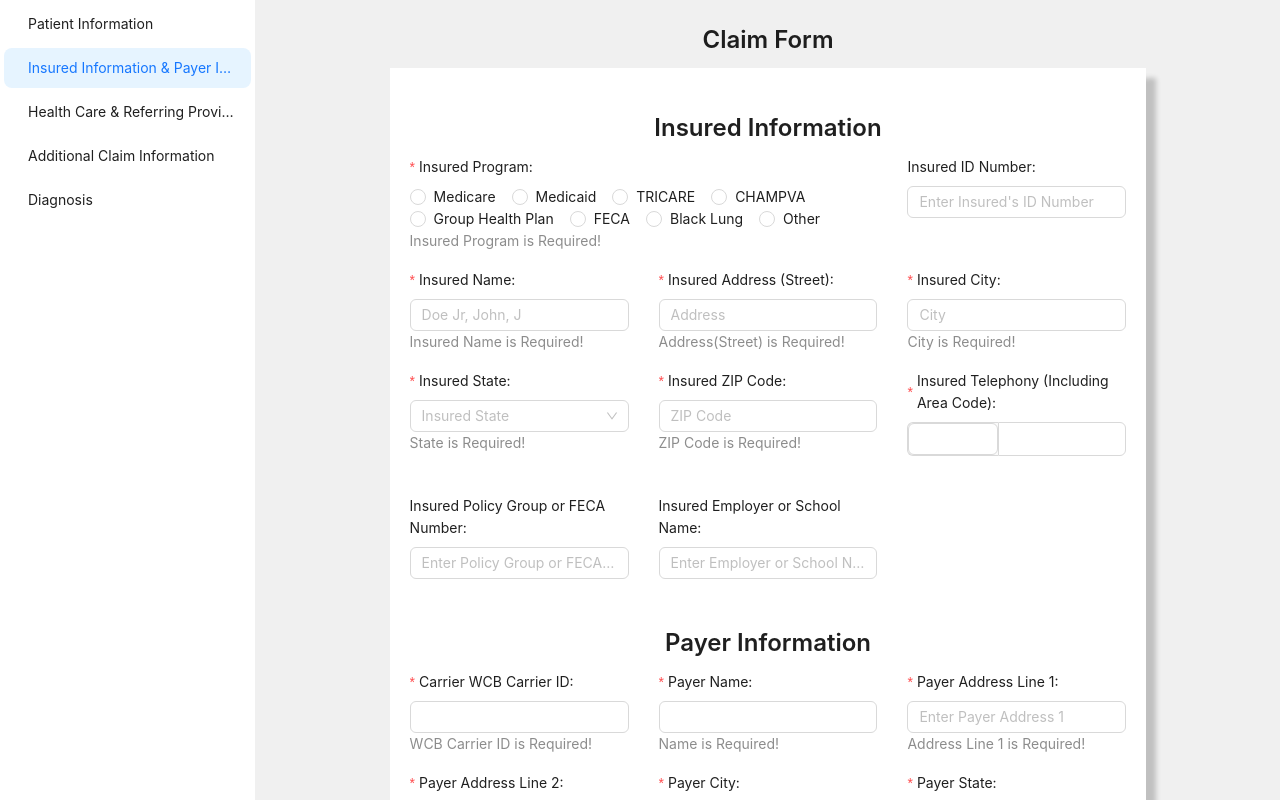
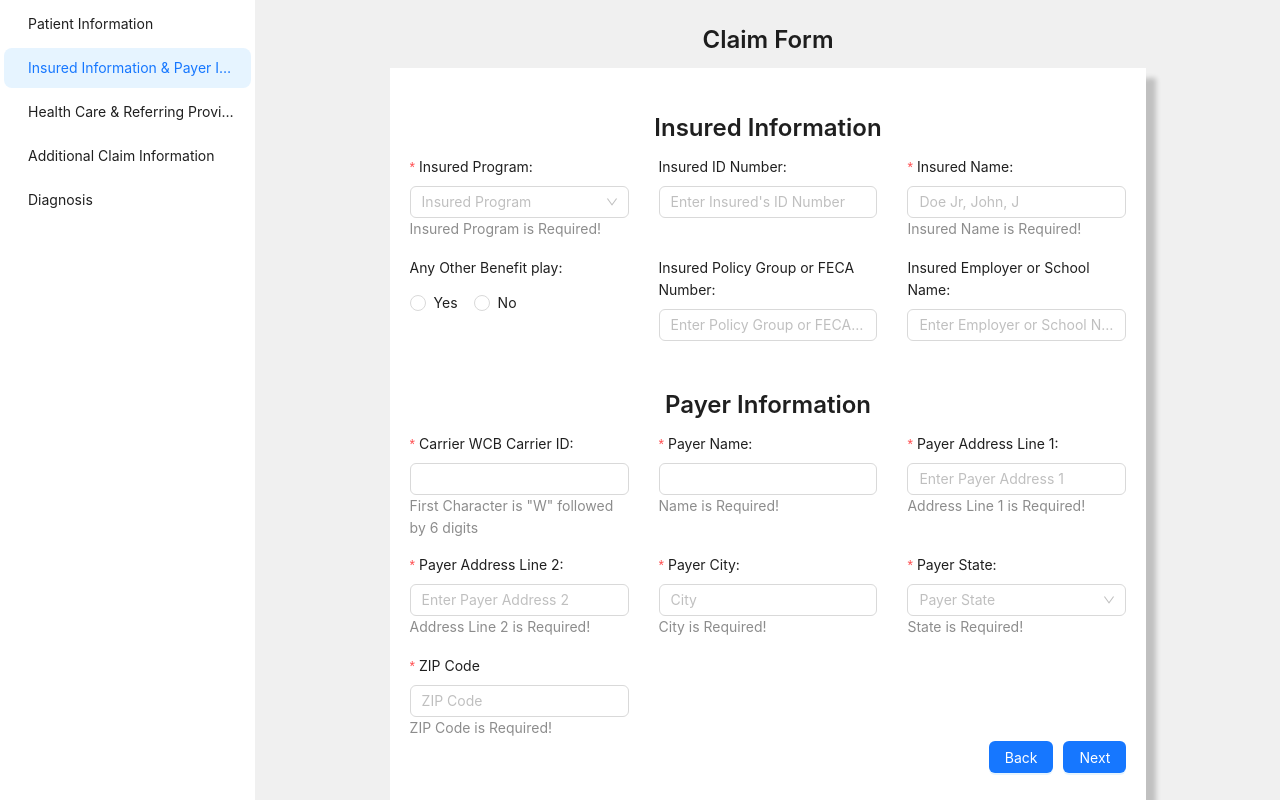
Before and after one commit to anji2006/ClaimInsurance, a React (Vite) app: page / in a window 1280 px wide. Both pictures are taken after a click on the item "Insured Information & Payer Information". Shown: the top 800 px of the page. Built offline with nearby package versions, Linux system fonts and the light colour scheme.

Commit message:
commit 2

```diff
--- a/src/App.tsx
+++ b/src/App.tsx
@@ -1,9 +1,12 @@
 import { useState } from "react";
 import Claim from "./views/claimForm/Claim"
-import ClaimContextProvider, { CustomObject } from "./store/claimContext";
+import ClaimContextProvider from "./store/claimContext";
+import { CustomObject } from "./utils/types";
 
 function App() {
   const [claimData, setClaimData] = useState<CustomObject>({});
+
+  console.log('++++++++++++++++++++++claimData', claimData);
 
   return (
     <ClaimContextProvider value={{claimData, setClaimData}}>
--- a/src/store/claimContext.ts
+++ b/src/store/claimContext.ts
@@ -1,8 +1,5 @@
 import { createContext, useContext } from "react";
-
-export type CustomObject = {
-  [k: string]: any
-}
+import { CustomObject } from "../utils/types";
 
 type IState = {
     claimData: CustomObject;
--- /dev/null
+++ b/src/utils/functions.ts
@@ -0,0 +1,22 @@
+import { CustomObject } from "./types";
+
+function addObjToRes(obj: CustomObject, res: CustomObject) {
+  for (const [key, value] of Object.entries(obj)) {
+    if (typeof value === 'object' && !Array.isArray(value)) {
+
+      if (res[key] === undefined) res[key] = {};
+
+      addObjToRes(obj[key], res[key])
+    } else {
+      res[key] = value;
+    }
+  }
+}
+
+export function combineTwoObjects(obj1: CustomObject, obj2: CustomObject) {
+  const res = structuredClone(obj1);
+
+  addObjToRes(obj2, res);
+
+  return res;
+}
--- /dev/null
+++ b/src/utils/types.ts
@@ -0,0 +1,4 @@
+
+export type CustomObject = {
+  [k: string]: any
+}
--- a/src/views/claimForm/Claim.tsx
+++ b/src/views/claimForm/Claim.tsx
@@ -38,7 +38,6 @@ export default function Claim() {
         return (
           <PatientInformation
             next={nextPage}
-            prev={prevPage}
           />
         );
       case 1:
--- a/src/views/claimForm/compoents/AdditionalClaimInfo.tsx
+++ b/src/views/claimForm/compoents/AdditionalClaimInfo.tsx
@@ -8,11 +8,13 @@ import {
   InputNumber,
   Row,
 } from "antd";
-import { booleanOptions, dateFormate } from "../constants";
+import { BooleanEnum, booleanOptions, dateFormate } from "../constants";
 import RadioGroup from "./RadioGroup";
 import SubTitle from "./SubTitle";
 import { useClaimContext } from "../../../store/claimContext";
 import { MouseEventHandler } from "react";
+import { combineTwoObjects } from "../../../utils/functions";
+import { CustomObject } from "../../../utils/types";
 
 interface IProps {
   next: Function;
@@ -21,7 +23,7 @@ interface IProps {
 
 export default function AdditionalClaimInfo({ next, prev }: IProps) {
   const [form] = Form.useForm();
-  const {setClaimData} = useClaimContext();
+  const { claimData, setClaimData } = useClaimContext();
 
   const onFinish = (values: any) => {
     console.log(values);
@@ -29,8 +31,21 @@ export default function AdditionalClaimInfo({ next, prev }: IProps) {
     next();
   };
 
+  const onValuesChange = (changedValues: CustomObject) => {
+    const updatedData = combineTwoObjects(claimData, changedValues);
+    setClaimData(updatedData);
+  };
+
+  console.log("======= Addtional", claimData);
+
   return (
-    <Form form={form} onFinish={onFinish} layout="vertical">
+    <Form
+      form={form}
+      onFinish={onFinish}
+      layout="vertical"
+      onValuesChange={onValuesChange}
+      initialValues={claimData}
+    >
       <SubTitle title="Additional Claim Information" />
       <Row gutter={[30, 0]}>
         <Col span={8}>
@@ -40,7 +55,10 @@ export default function AdditionalClaimInfo({ next, prev }: IProps) {
             help="Authorization Number is Required!"
             rules={[{ required: true }]}
           >
-            <Input name="additional-claim-information/wcb-authorization-number" maxLength={15} />
+            <Input
+              name="additional-claim-information/wcb-authorization-number"
+              maxLength={15}
+            />
           </Form.Item>
         </Col>
         <Col span={8}>
@@ -50,7 +68,10 @@ export default function AdditionalClaimInfo({ next, prev }: IProps) {
             help="Rating Code is Required!"
             rules={[{ required: true }]}
           >
-            <Input name="additional-claim-information/wcb-rating-code" maxLength={12} />
+            <Input
+              name="additional-claim-information/wcb-rating-code"
+              maxLength={12}
+            />
           </Form.Item>
         </Col>
         <Col span={8}>
@@ -60,7 +81,10 @@ export default function AdditionalClaimInfo({ next, prev }: IProps) {
             help="Type Code is Required!"
             rules={[{ required: true }]}
           >
-            <Input name="additional-claim-information/report-type-code" maxLength={5} />
+            <Input
+              name="additional-claim-information/report-type-code"
+              maxLength={5}
+            />
           </Form.Item>
         </Col>
         <Col span={8}>
@@ -70,7 +94,10 @@ export default function AdditionalClaimInfo({ next, prev }: IProps) {
             help="Type Code is Required!"
             rules={[{ required: true }]}
           >
-            <Input name="additional-claim-information/transmission-type-code" maxLength={1} />
+            <Input
+              name="additional-claim-information/transmission-type-code"
+              maxLength={1}
+            />
           </Form.Item>
         </Col>
         <Col span={8}>
@@ -80,7 +107,10 @@ export default function AdditionalClaimInfo({ next, prev }: IProps) {
             help="Control ID is Required!"
             rules={[{ required: true }]}
           >
-            <Input name="additional-claim-information/attachment-control-id" maxLength={15} />
+            <Input
+              name="additional-claim-information/attachment-control-id"
+              maxLength={15}
+            />
           </Form.Item>
         </Col>
         <Col span={8}>
@@ -90,39 +120,78 @@ export default function AdditionalClaimInfo({ next, prev }: IProps) {
             help="Received Date is Required!"
             rules={[{ required: true }]}
           >
-            <Input name="additional-claim-information/carrier-received-date" maxLength={14} />
+            <Input
+              name="additional-claim-information/carrier-received-date"
+              maxLength={14}
+            />
           </Form.Item>
         </Col>
         <Col span={8}>
           <Form.Item
             label="Unable to Work From Date:"
-            name={["patient", "dates_patient_unable_to_work_in_current_operation", "from_date"]}
+            name={[
+              "patient",
+              "dates_patient_unable_to_work_in_current_operation",
+              "from_date",
+            ]}
           >
-            <DatePicker className="w-full" name="patient/dates-patient-unable-to-work-in-current-operation/from-date" placeholder={dateFormate} format={dateFormate} />
+            <DatePicker
+              className="w-full"
+              name="patient/dates-patient-unable-to-work-in-current-operation/from-date"
+              placeholder={dateFormate}
+              format={dateFormate}
+            />
           </Form.Item>
         </Col>
         <Col span={8}>
           <Form.Item
             label="Unable to Work To Date:"
-            name={["patient", "dates_patient_unable_to_work_in_current_operation", "to_date"]}
+            name={[
+              "patient",
+              "dates_patient_unable_to_work_in_current_operation",
+              "to_date",
+            ]}
           >
-            <DatePicker className="w-full" name="patient/dates-patient-unable-to-work-in-current-operation/to-date" placeholder={dateFormate} format={dateFormate} />
+            <DatePicker
+              className="w-full"
+              name="patient/dates-patient-unable-to-work-in-current-operation/to-date"
+              placeholder={dateFormate}
+              format={dateFormate}
+            />
           </Form.Item>
         </Col>
         <Col span={8}>
           <Form.Item
             label="Hospitalization From Date:"
-            name={["physician_or_supplier", "hospitalization_dates_related_to_current_services", "from_date"]}
+            name={[
+              "physician_or_supplier",
+              "hospitalization_dates_related_to_current_services",
+              "from_date",
+            ]}
           >
-            <DatePicker className="w-full" name="physician-or-supplier/hospitalization-dates-related-to-current-services/from-date" placeholder={dateFormate} format={dateFormate} />
+            <DatePicker
+              className="w-full"
+              name="physician-or-supplier/hospitalization-dates-related-to-current-services/from-date"
+              placeholder={dateFormate}
+              format={dateFormate}
+            />
           </Form.Item>
         </Col>
         <Col span={8}>
           <Form.Item
             label="Hospitalization To Date:"
-            name={["physician_or_supplier", "hospitalization_dates_related_to_current_services", "to_date"]}
+            name={[
+              "physician_or_supplier",
+              "hospitalization_dates_related_to_current_services",
+              "to_date",
+            ]}
           >
-            <DatePicker className="w-full" name="physician-or-supplier/hospitalization-dates-related-to-current-services/to-date" placeholder={dateFormate} format={dateFormate} />
+            <DatePicker
+              className="w-full"
+              name="physician-or-supplier/hospitalization-dates-related-to-current-services/to-date"
+              placeholder={dateFormate}
+              format={dateFormate}
+            />
           </Form.Item>
         </Col>
         <Col span={8}>
@@ -130,31 +199,50 @@ export default function AdditionalClaimInfo({ next, prev }: IProps) {
             label="Outside Lab:"
             name={["physician_or_supplier", "outside_lab_flag"]}
           >
-            <RadioGroup name="physician-or-supplier/outside-lab-flag" options={booleanOptions} />
+            <RadioGroup
+              name="physician-or-supplier/outside-lab-flag"
+              options={booleanOptions}
+            />
           </Form.Item>
         </Col>
+        {claimData?.physician_or_supplier?.outside_lab_flag ===
+          BooleanEnum.yes && (
           <Col span={8}>
             <Form.Item
               label="Outside Lab Charges:"
               name={["physician_or_supplier", "outside_lab_flag", "charges"]}
             >
-            <Input name="physician-or-supplier/outside-lab-flag/charges" maxLength={8} />
+              <Input
+                name="physician-or-supplier/outside-lab-flag/charges"
+                maxLength={8}
+              />
             </Form.Item>
           </Col>
+        )}
         <Col span={8}>
           <Form.Item
             label="Resubmission Code:"
             name={["physician_or_supplier", "resubmission", "code"]}
           >
-            <Input name="physician-or-supplier/resubmission/code" maxLength={11} />
+            <Input
+              name="physician-or-supplier/resubmission/code"
+              maxLength={11}
+            />
           </Form.Item>
         </Col>
         <Col span={8}>
           <Form.Item
             label="Original Reference Number:"
-            name={["physician_or_supplier", "resubmission", "original_reference_number"]}
+            name={[
+              "physician_or_supplier",
+              "resubmission",
+              "original_reference_number",
+            ]}
           >
-            <Input name="physician-or-supplier/resubmission/original-reference-number" maxLength={18} />
+            <Input
+              name="physician-or-supplier/resubmission/original-reference-number"
+              maxLength={18}
+            />
           </Form.Item>
         </Col>
         <Col span={8}>
@@ -162,7 +250,10 @@ export default function AdditionalClaimInfo({ next, prev }: IProps) {
             label="Prior Authorization Number:"
             name={["physician_or_supplier", "prior_authorization_number"]}
           >
-            <Input name="physician-or-supplier/prior-authorization-number" maxLength={29} />
+            <Input
+              name="physician-or-supplier/prior-authorization-number"
+              maxLength={29}
+            />
           </Form.Item>
         </Col>
       </Row>
--- a/src/views/claimForm/compoents/InsuredAndPayerInfo.tsx
+++ b/src/views/claimForm/compoents/InsuredAndPayerInfo.tsx
@@ -1,11 +1,13 @@
 import { Button, Col, Flex, Form, Input, InputNumber, Row, Select } from "antd";
-import { healthCoverageOptions, states } from "../constants";
+import { BooleanEnum, booleanOptions, healthCoverageOptions, states } from "../constants";
 import CustomeName from "./CustomeName";
 import RadioGroup from "./RadioGroup";
 import Telephony from "./Telephony";
 import SubTitle from "./SubTitle";
 import { useClaimContext } from "../../../store/claimContext";
 import { MouseEventHandler } from "react";
+import { CustomObject } from "../../../utils/types";
+import { combineTwoObjects } from "../../../utils/functions";
 
 interface IProps {
   next: Function;
@@ -14,39 +16,54 @@ interface IProps {
 
 export default function InsuredAndPayerInfo({ next, prev }: IProps) {
   const [form] = Form.useForm();
-  const {setClaimData} = useClaimContext();
+  const { claimData, setClaimData } = useClaimContext();
 
-  const onFinish = (values: any) => {
-    console.log(values);
-    setClaimData(values);
+  const onFinish = () => {
     next();
   };
+
+  const onValuesChange = (changedValues: CustomObject) => {
+    const updatedData = combineTwoObjects(claimData, changedValues);
+    setClaimData(updatedData);
+  };
+
+  console.log("------ clamin", claimData);
 
   return (
     <Form
       form={form}
       onFinish={onFinish}
+      initialValues={claimData}
+      onValuesChange={onValuesChange}
+      validateTrigger={["onChange", "onBlur"]}
       layout="vertical"
       title="Insured Information"
     >
       <SubTitle title="Insured Information" />
       <Row gutter={[30, 15]}>
-        <Col span={16}>
+        <Col span={8}>
           <Form.Item
             label="Insured Program:"
             name={["insured", "program"]}
             help="Insured Program is Required!"
             rules={[{ required: true }]}
           >
-            <RadioGroup name="insured/program" options={healthCoverageOptions} />
+            <Select
+              id="insured/program"
+              placeholder="Insured Program"
+              optionFilterProp="label"
+              showSearch
+              options={healthCoverageOptions}
+            />
           </Form.Item>
         </Col>
         <Col span={8}>
-          <Form.Item
-            label="Insured ID Number:"
-            name={['insured', 'id_number']}
-          >
-            <Input name="insured/id-number" placeholder="Enter Insured's ID Number" maxLength={29} />
+          <Form.Item label="Insured ID Number:" name={["insured", "id_number"]}>
+            <Input
+              name="insured/id-number"
+              placeholder="Enter Insured's ID Number"
+              maxLength={29}
+            />
           </Form.Item>
         </Col>
         <Col span={8}>
@@ -56,33 +73,58 @@ export default function InsuredAndPayerInfo({ next, prev }: IProps) {
             help="Insured Name is Required!"
             rules={[{ required: true }]}
           >
-            <CustomeName name="insured/name-address/last-name-first-name-middle-initial" title="Patient’s Name" maxLength={40} />
+            <CustomeName
+              name="insured/name-address/last-name-first-name-middle-initial"
+              title="Patient’s Name"
+              maxLength={40}
+            />
           </Form.Item>
         </Col>
         <Col span={8}>
           <Form.Item
+            label="Any Other Benefit play:"
+            name={["insured", "another_plan_flag"]}
+          >
+            <RadioGroup
+              name="insured/another-health-benefit-plan-flag"
+              options={booleanOptions}
+            />
+          </Form.Item>
+        </Col>
+        {claimData?.patient?.employment_flag === BooleanEnum.yes && (
+          <>
+            <Col span={8}>
+              <Form.Item
                 label="Insured Address (Street):"
-            name={['insured', 'name_address', 'address']}
+                name={["insured", "name_address", "address"]}
                 help="Address(Street) is Required!"
                 rules={[{ required: true }]}
               >
-            <Input name="insured/name-address/address" placeholder="Address" maxLength={29} />
+                <Input
+                  name="insured/name-address/address"
+                  placeholder="Address"
+                  maxLength={29}
+                />
               </Form.Item>
             </Col>
             <Col span={8}>
               <Form.Item
                 label="Insured City:"
-            name={['insured', 'name_address', 'city']}
+                name={["insured", "name_address", "city"]}
                 help="City is Required!"
                 rules={[{ required: true }]}
               >
-            <Input name="insured/name-address/city" placeholder="City" maxLength={23} />
+                <Input
+                  name="insured/name-address/city"
+                  placeholder="City"
+                  maxLength={23}
+                />
               </Form.Item>
             </Col>
             <Col span={8}>
               <Form.Item
                 label="Insured State:"
-            name={['insured', 'name_address', 'state']}
+                name={["insured", "name_address", "state"]}
                 help="State is Required!"
                 rules={[{ required: true }]}
               >
@@ -98,11 +140,15 @@ export default function InsuredAndPayerInfo({ next, prev }: IProps) {
             <Col span={8}>
               <Form.Item
                 label="Insured ZIP Code:"
-            name={['insured', 'name_address', 'zip']}
+                name={["insured", "name_address", "zip"]}
                 help="ZIP Code is Required!"
                 rules={[{ required: true }]}
               >
-            <Input name="insured/name-address/zip" placeholder="ZIP Code" maxLength={12} />
+                <Input
+                  name="insured/name-address/zip"
+                  placeholder="ZIP Code"
+                  maxLength={12}
+                />
               </Form.Item>
             </Col>
             <Col span={8}>
@@ -114,10 +160,13 @@ export default function InsuredAndPayerInfo({ next, prev }: IProps) {
                 <Telephony />
               </Form.Item>
             </Col>
+          </>
+        )}
+
         <Col span={8}>
           <Form.Item
             label="Insured Policy Group or FECA Number:"
-            name={['insured', 'policy_group_or_feca_number']}
+            name={["insured", "policy_group_or_feca_number"]}
           >
             <Input
               name="insured/policy-group-or-feca-number"
@@ -130,20 +179,28 @@ export default function InsuredAndPayerInfo({ next, prev }: IProps) {
         <Col span={8}>
           <Form.Item
             label="Insured Employer or School Name:"
-            name={['insured', 'employer_or_school_name']}
+            name={["insured", "employer_or_school_name"]}
           >
             <Input placeholder="Enter Employer or School Name" maxLength={29} />
           </Form.Item>
         </Col>
       </Row>
+
       <SubTitle title="Payer Information" />
       <Row gutter={[30, 15]}>
         <Col span={8}>
           <Form.Item
             label="Carrier WCB Carrier ID:"
             name={["carrier", "wcb_carrier_id"]}
-            help="WCB Carrier ID is Required!"
-            rules={[{ required: true }]}
+            help={`First Character is "W" followed by 6 digits`}
+            rules={[
+              { required: true },
+              {
+                pattern: /^W\d{6}$/,
+                message:
+                  'Code must start with "W" followed by exactly 6 digits.',
+              },
+            ]}
           >
             <Input name="carrier/wcb-carrier-id" maxLength={7} />
           </Form.Item>
@@ -158,6 +215,8 @@ export default function InsuredAndPayerInfo({ next, prev }: IProps) {
             <Input name="payer/name" title="Payer's Name" maxLength={41} />
           </Form.Item>
         </Col>
+        {!claimData?.insured?.policy_group_or_feca_number && (
+          <>
             <Col span={8}>
               <Form.Item
                 label="Payer Address Line 1:"
@@ -165,7 +224,11 @@ export default function InsuredAndPayerInfo({ next, prev }: IProps) {
                 help="Address Line 1 is Required!"
                 rules={[{ required: true }]}
               >
-            <Input name="payer/addr1" placeholder="Enter Payer Address 1" maxLength={41} />
+                <Input
+                  name="payer/addr1"
+                  placeholder="Enter Payer Address 1"
+                  maxLength={41}
+                />
               </Form.Item>
             </Col>
             <Col span={8}>
@@ -175,7 +238,11 @@ export default function InsuredAndPayerInfo({ next, prev }: IProps) {
                 help="Address Line 2 is Required!"
                 rules={[{ required: true }]}
               >
-            <Input name="payer/addr2" placeholder="Enter Payer Address 2" maxLength={41} />
+                <Input
+                  name="payer/addr2"
+                  placeholder="Enter Payer Address 2"
+                  maxLength={41}
+                />
               </Form.Item>
             </Col>
             <Col span={8}>
@@ -214,10 +281,12 @@ export default function InsuredAndPayerInfo({ next, prev }: IProps) {
                 <Input name="payer/zip" placeholder="ZIP Code" maxLength={12} />
               </Form.Item>
             </Col>
+          </>
+        )}
       </Row>
       <Flex align="center" justify="flex-end">
         <Form.Item>
-          <Button type="primary" style={{marginRight: 10}} onClick={prev}>
+          <Button type="primary" style={{ marginRight: 10 }} onClick={prev}>
             Back
           </Button>
         </Form.Item>
```
Also changed, not shown: src/views/claimForm/compoents/PatientInformation.tsx (+86 -41 lines). Lines whose indentation alone changed are shown as unchanged.
